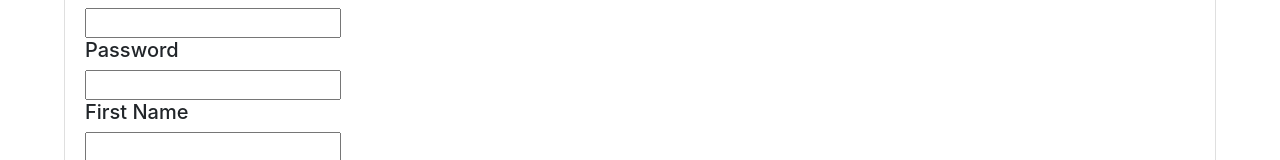
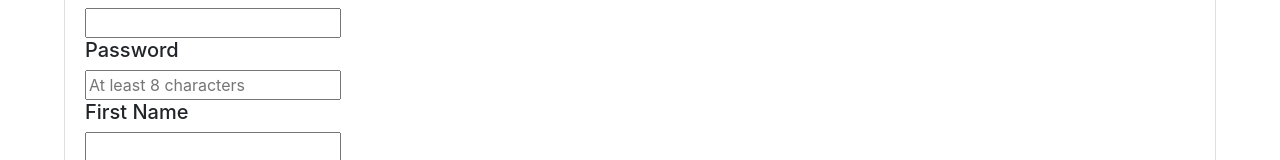
Before and after one commit to xiaochenma131/cargo5500, a React (Create React App) app in the folder V2.0/Yafei-Wang-And-Yuan-Yao-Project3-main 2/: page /profileEdit in a window 1280 px wide. Shown: the part 214-374 px from the top of the page. Built offline with nearby package versions, Linux system fonts and the light colour scheme; no server answers.

Commit message:
Password length check in user profile page

```diff
--- a/V2.0/Yafei-Wang-And-Yuan-Yao-Project3-main 2/src/components/UserProfileEdit.jsx
+++ b/V2.0/Yafei-Wang-And-Yuan-Yao-Project3-main 2/src/components/UserProfileEdit.jsx
@@ -11,6 +11,7 @@ export default function UserProfileEdit(props) {
     const [DOB, setDOB] = useState('');
     const [Zip, setZip] = useState('');
     const [Phone, setPhone] = useState('');
+    const [errorForPassword, setErrorForPassword] = useState(null);
 
     useEffect(checkLogInUser, []);
 
@@ -38,6 +39,24 @@ export default function UserProfileEdit(props) {
                     })
             });
     }
+
+    function isValidPassword(password) {
+        if (password.length >= 8) {
+            return true;
+        } else {
+            return false;
+        }
+    }
+
+    const handleChangeForPassword = event => {
+        if (!isValidPassword(event.target.value)) {
+            setErrorForPassword('The password must be at least 8 characters long');
+        } else {
+            setErrorForPassword(null);
+        }
+        setPassword(event.target.value);
+    }
+
     return (
         <div className="article-card">
             <Card className='w-auto'>
@@ -46,7 +65,8 @@ export default function UserProfileEdit(props) {
                     <h5>Email</h5>
                     <input value={Email} />
                     <h5>Password</h5>
-                    <input type='password' value={Password} onChange={e => setPassword(e.target.value)} />
+                    <input type='password' value={Password} placeholder="At least 8 characters" onChange={handleChangeForPassword} />
+                    {errorForPassword && <h6 style={{ color: 'red' }}>{errorForPassword}</h6>}
                     <h5>First Name</h5>
                     <input value={FirstName} onChange={e => setFirstName(e.target.value)} />
                     <h5>Last Name</h5>
```
